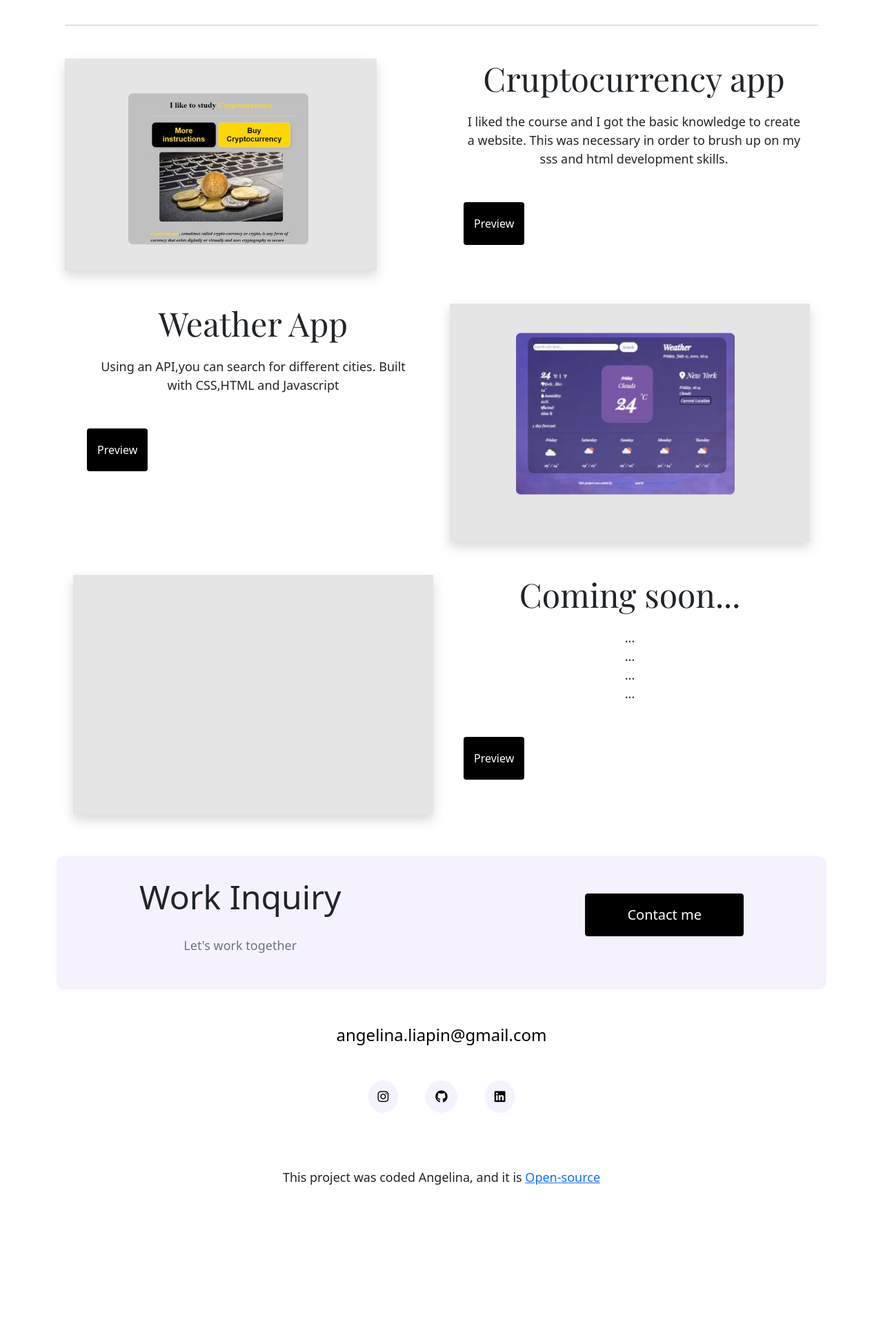
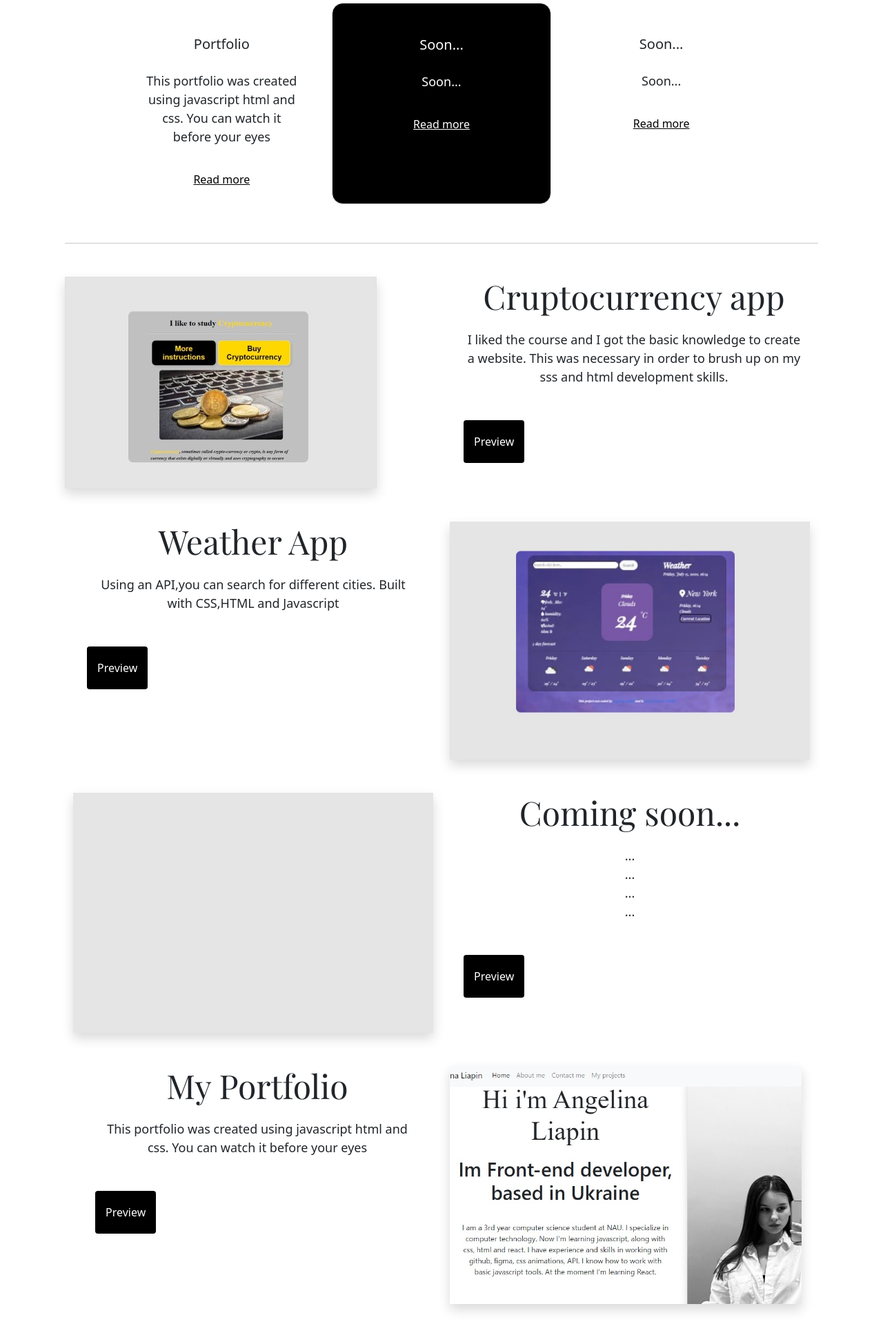
Before and after one commit to Ritter1111/Portfolio, a website: page index.html in a window 1280 px wide. Shown: the part 1028-2960 px from the top of the page at 69% size. Before the commit the page ends 2828 px from the top, so only its background shows below. Drawn offline with nearby package versions, Linux system fonts and the light colour scheme; a web font is replaced by a local one.

Commit message:
added some case

```diff
--- a/index.html
+++ b/index.html
@@ -77,6 +77,23 @@
                     <p>Soon...</p>
                     <a href="index.html#soon" style="color: white;" class="link-custom">Read more</a>
                 </div>
+                <div class=" onecol col-md-4 p-4 bg-base rounded-4 shadow-effect mb-4" data-aos="fade-up">
+                    <h5 class="mt-4 mb-2">Portfolio</h5>
+                    <p>This portfolio was created using javascript html and css.
+                        You can watch it before your eyes</p>
+                    <a href="index.html#portfolio" style="color: black;" class="link-custom">Read more</a>
+                </div>
+                <div class=" onecol border col-md-4 p-4 bg-base rounded-4 shadow-effect mb-4" style="background:black;
+                color: white;" data-aos="fade-up">
+                  <h5 class="mt-4 mb-2">Soon...</h5>
+                  <p>Soon...</p>
+                  <a href="index.html#soon" style="color: white;" class="link-custom">Read more</a>
+              </div>
+              <div class=" onecol col-md-4 p-4 bg-base rounded-4 shadow-effect mb-4" data-aos="fade-up">
+                <h5 class="mt-4 mb-2">Soon...</h5>
+                <p>Soon...</p>
+                <a href="index.html#soon" style="color: black;" class="link-custom">Read more</a>
+            </div>
             </div>
             <hr>
 
@@ -141,6 +158,26 @@
                         </div>
                     </div>
                 </div>
+
+                <div class="container mt-5">
+                    <div class="row" id="portfolio">
+                        <div class="col-md-6">
+                            <h2>My Portfolio</h2>
+                            <p>
+                                This portfolio was created using javascript html and css.
+                                You can watch it before your eyes
+                            </p>
+                            <div class="mt-5">
+                                <a href="index.html" class="primary-link"
+                                >Preview</a>
+                            </div>
+                        </div>
+                        <div class="col-md-6">
+                            <img src="images/Portfolio.jpg" class="img-fluid shadow d-none d-md-block" alt="portfolio" />
+                        </div>
+                    </div>
+                </div>
+
             </div>
         </div>
         <footer>
```
Also changed, not shown: images/Portfolio.jpg (added).
